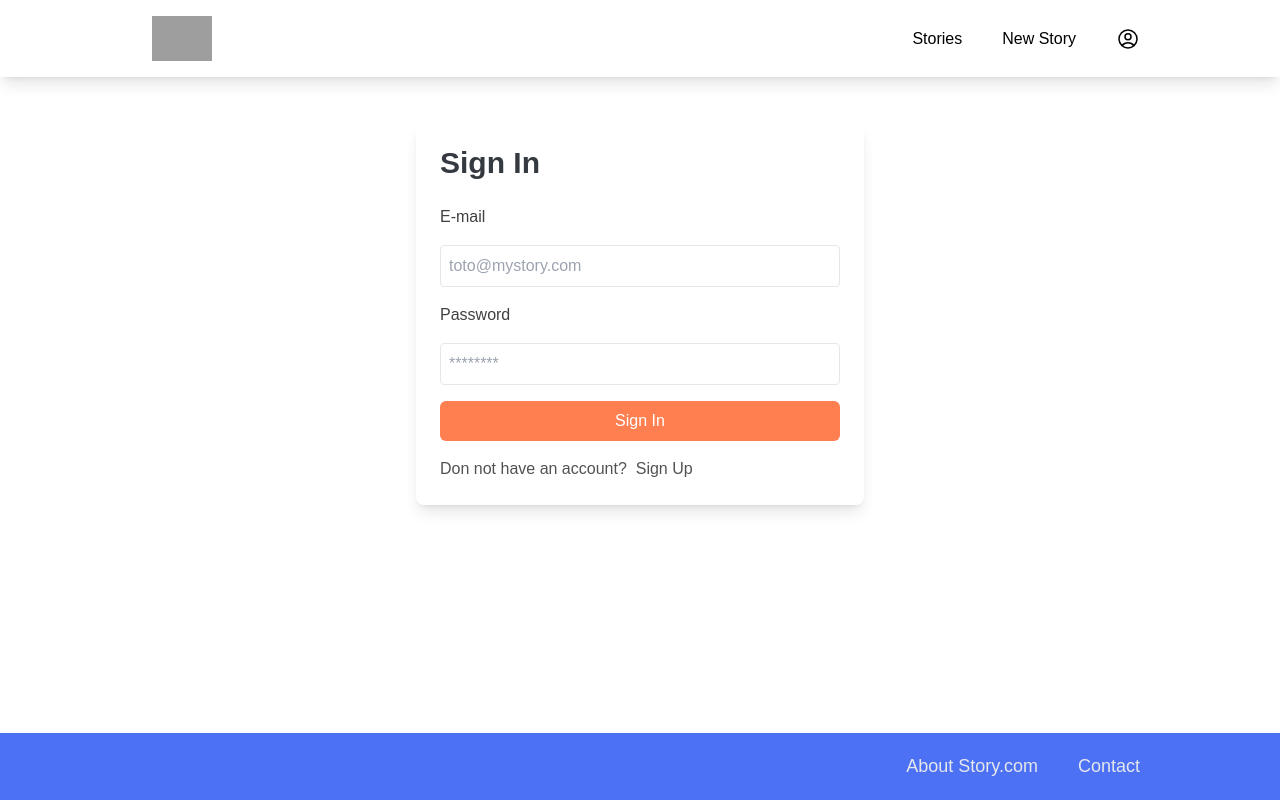
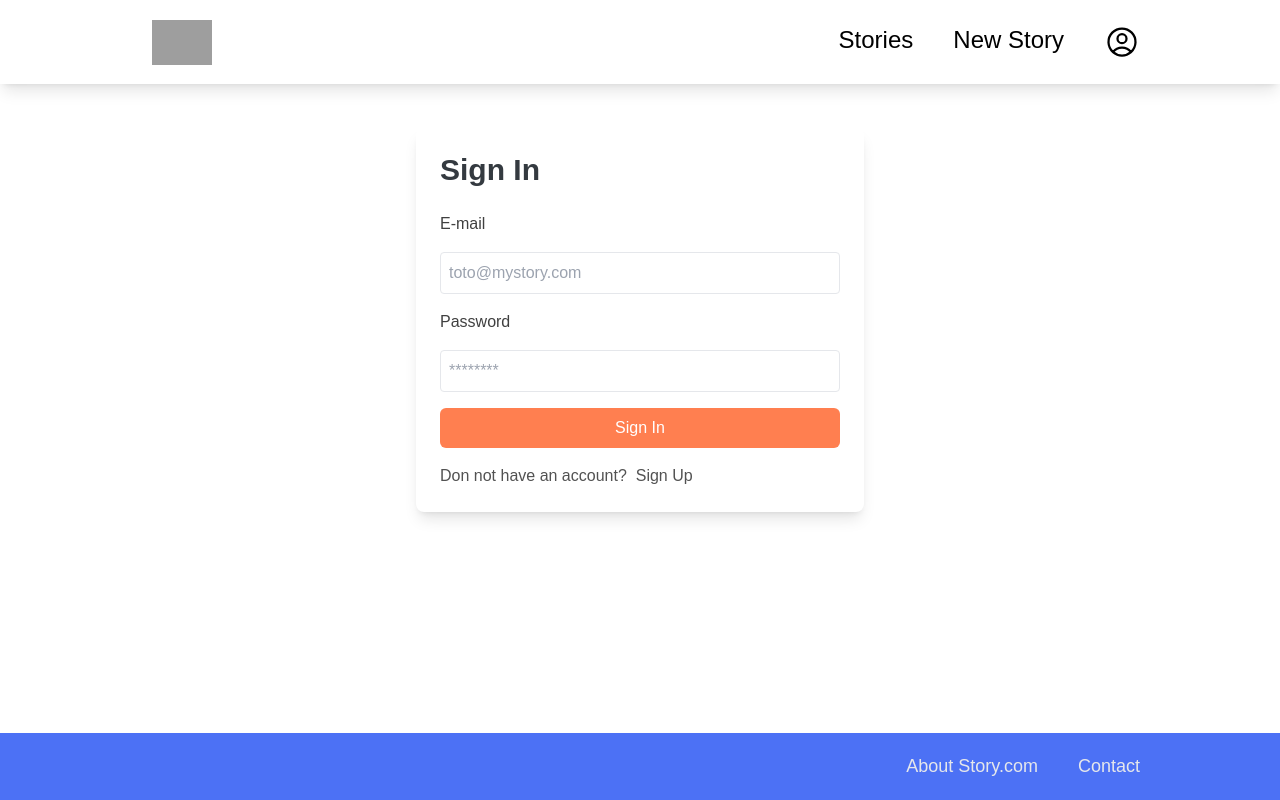
Before and after one commit to JuanitaAK/ai-story, a Next.js app: page /login in a window 1280 px wide. Built offline with nearby package versions, Linux system fonts and the light colour scheme; grey boxes are pictures that could not be loaded.

Commit message:
changed styling navbar

```diff
--- a/src/components/Layout/Navbar.tsx
+++ b/src/components/Layout/Navbar.tsx
@@ -18,7 +18,7 @@ const Navbar = (): JSX.Element => {
   const [profileOpen, setProfileOpen] = useState(false);
 
   return (
-    <nav className="sticky top-0 z-50 py-4 md:px-10 lg:px-24 xl:px-32 flex items-center justify-between bg-navbar text-text-gray-200 shadow-lg hover:text-hove">
+    <nav className="sticky top-0 z-50 py-4 md:px-10 lg:px-24 xl:px-32 flex items-center justify-between bg-navbar text-text-gray-200 shadow-lg hover:text-hove text-2xl ">
       <Image
         className="ml-6 "
         width={60}
@@ -53,7 +53,7 @@ const Navbar = (): JSX.Element => {
               viewBox="0 0 24 24"
               strokeWidth={1.5}
               stroke="currentColor"
-              className="w-6 h-6"
+              className="w-9 h-9"
             >
               <path
                 strokeLinecap="round"
```
